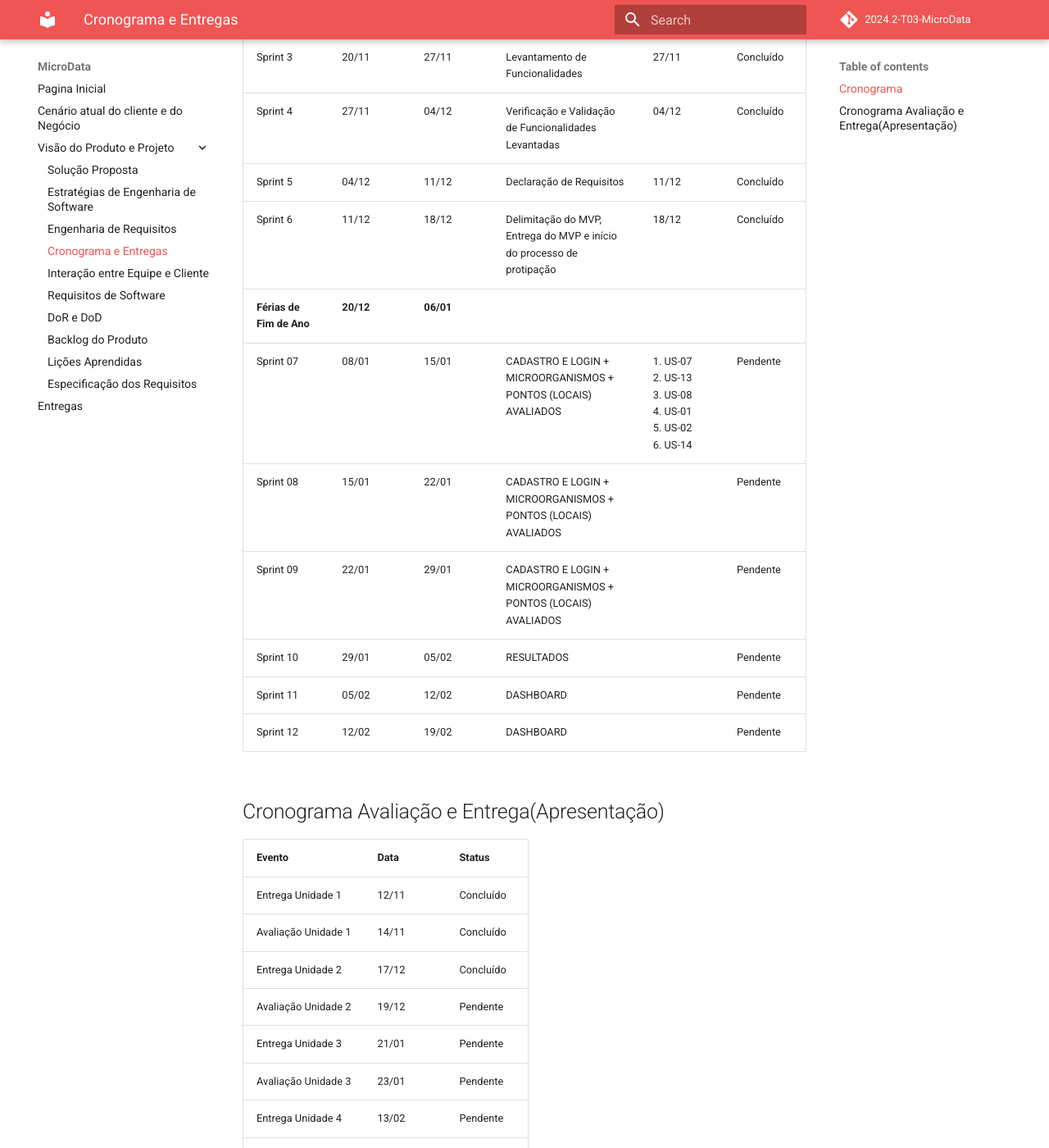
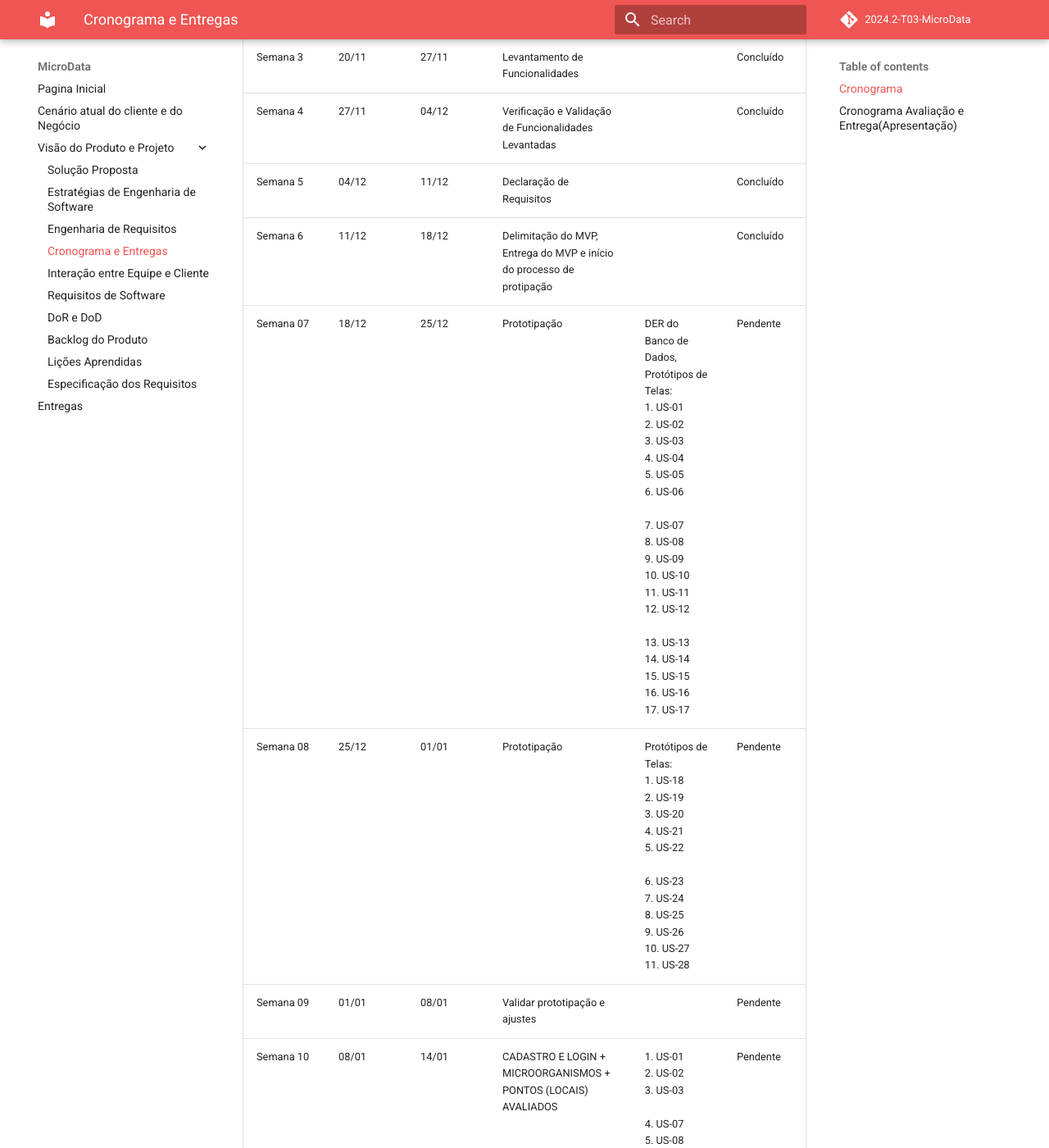
Before and after one commit to storch7/2024.2-T03-MicroData, an MkDocs documentation site: the page built from docs/visao_produto_projeto/cronograma.md, in a window 1280 px wide and 1400 px high, scrolled down 361 px. Shown: the whole window at 82% size. Built offline with MkDocs 1.6.1 and Material for MkDocs 9.7.7, drawn with Linux system fonts in a browser that asks for light colours; comment, search, counter and statistics services are not loaded; some of the changed text lies outside the part shown.

Commit message:
Restruturação do Cronograma

```diff
--- a/docs/visao_produto_projeto/cronograma.md
+++ b/docs/visao_produto_projeto/cronograma.md
@@ -2,24 +2,23 @@
 
 ## Cronograma
 
-| Sprints              | Início          | Fim            | Descrição                          | Entrega Prevista              | Status        |
+| Sprints              | Início          | Fim            | Descrição                          | Atividade              | Status        |
 |----------------------|-----------------|----------------|------------------------------------|-------------------------|---------------|
-| Sprint 1             | 06/11           | 13/11         | Primeiro Contato com o Cliente     | 06/11                   | Concluído     |
-| Sprint 2             | 13/11           | 20/11         | Ajuste de Documentação             | 13/11                   | Concluído     |
-| Sprint 3             | 20/11           | 27/11         |Levantamento de Funcionalidades     | 27/11                   | Concluído     |
-| Sprint 4             | 27/11           | 04/12         |Verificação e Validação de Funcionalidades Levantadas| 04/12       | Concluído      |
-| Sprint 5             | 04/12           | 11/12         |Declaração de Requisitos            |11/12                    | Concluído      |
-| Sprint 6             | 11/12           | 18/12         |Delimitação do MVP, Entrega do MVP e início do processo de protipação             |18/12                    | Concluído      |
-| **Férias de Fim de Ano** | **20/12**        | **06/01**|
-| Sprint 07            | 08/01           | 15/01         |CADASTRO E LOGIN + MICROORGANISMOS + PONTOS (LOCAIS) AVALIADOS  |1. US-07<br>2. US-13<br>3. US-08<br>4. US-01<br> 5. US-02<br> 6. US-14<br> |Pendente      |
-| Sprint 08            | 15/01           | 22/01         |CADASTRO E LOGIN + MICROORGANISMOS + PONTOS (LOCAIS) AVALIADOS        |   | Pendente      |
-| Sprint 09            | 22/01           | 29/01         |CADASTRO E LOGIN + MICROORGANISMOS + PONTOS (LOCAIS) AVALIADOS || Pendente      |
-| Sprint 10            | 29/01           | 05/02         |RESULTADOS                          || Pendente      |
-| Sprint 11            | 05/02           | 12/02         |DASHBOARD                          || Pendente      |
-| Sprint 12            | 12/02           | 19/02         |DASHBOARD                           |  | Pendente      |
-
-
-
+| Semana 1             | 06/11           | 13/11         | Primeiro Contato com o Cliente     |                   | Concluído     |
+| Semana 2             | 13/11           | 20/11         | Ajuste de Documentação             |                    | Concluído     |
+| Semana 3             | 20/11           | 27/11         |Levantamento de Funcionalidades     |                    | Concluído     |
+| Semana 4             | 27/11           | 04/12         |Verificação e Validação de Funcionalidades Levantadas|        | Concluído      |
+| Semana 5             | 04/12           | 11/12         |Declaração de Requisitos            |                    | Concluído      |
+| Semana 6             | 11/12           | 18/12         |Delimitação do MVP, Entrega do MVP e início do processo de protipação             |                | Concluído      |
+| Semana 07            | 18/12           | 25/12         | Prototipação | DER do Banco de Dados, Protótipos de Telas: <br>1. US-01<br>2. US-02<br>3. US-03<br>4. US-04<br>5. US-05<br>6. US-06<br><br>7. US-07<br>8. US-08<br>9. US-09<br>10. US-10<br>11. US-11<br>12. US-12<br><br>13. US-13<br>14. US-14<br>15. US-15<br>16. US-16<br>17. US-17<br> |Pendente      |
+| Semana 08            | 25/12           | 01/01         | Prototipação | Protótipos de Telas: <br>1. US-18<br>2. US-19<br>3. US-20<br>4. US-21<br>5. US-22<br><br>6. US-23<br>7. US-24<br>8. US-25<br>9. US-26<br>10. US-27<br>11. US-28 |Pendente
+| Semana 09            | 01/01           | 08/01         | Validar prototipação e ajustes |   | Pendente
+| Semana 10            | 08/01           | 14/01         |CADASTRO E LOGIN + MICROORGANISMOS + PONTOS (LOCAIS) AVALIADOS  |1. US-01<br>2. US-02<br>3. US-03<br><br>4. US-07<br>5. US-08<br>6. US-09<br><br><br>7. US-13<br> 8. US-14<br>9. US-15<br> |Pendente      |
+| Semana 11            | 14/01           | 22/01         |CADASTRO E LOGIN + MICROORGANISMOS + PONTOS (LOCAIS) AVALIADOS        |1. US-04<br>2. US-05<br>3. US-06<br><br>4. US-09<br> 5. US-10<br>6. US-11<br> 7. US-12<br><br>8. US-16<br>9. US-17  | Pendente      |
+| Semana 12            | 22/01           | 29/01         | RESULTADOS |1. US-18<br>2. US-19<br> 3. US-20<br> 4. US-21<br> 5. US-22<br>| Pendente      |
+| Semana 13            | 29/01           | 05/02         |DASHBOARD                        |1. US-23<br>2. US-24<br>3. US-25<br>4. US-26<br> 5. US-27<br> 6. US-28 | Pendente      |
+| Semana 14            | 05/02           | 12/02         |Testes de Aceitação e Ajustes Finais                || Pendente      |
+| Semana 15            | 12/02           | 19/02         |Entrega Final                           |  | Pendente      |
 
 
 
@@ -60,14 +58,60 @@ Todos os requisitos foram avaliados positivamente para cada critério do DoR, co
 
 ## Tabela de Requisitos Avaliados
 
-| **INDEX** | **Independente?** | **Valor especificado?** | **Esforço Estimado?** | **Tamanho Adequado?** | **Critérios Claros?** | **Protótipo Validado?** | **Status** |
-|-----------|-------------------|-------------------------|-----------------------|-----------------------|-----------------------|-------------------------|-----------|
-| **US-07** | ✅                 | ✅                       | ✅                     | ✅                     | ✅                     | pendente          |pendente         |
-| **US-13** | ✅                 | ✅                       | ✅                     | ✅                     |✅                      |pendente                       | pendente    |
-| **US-08** | ✅                 | ✅                       | ✅                     | ✅                     | ✅                     |pendente                       | pendente    |
-| **US-01** | ✅                 | ✅                       | ✅                     | ✅                     | ✅                     |pendente                        | pendente    |
-| **US-02** | ✅                 | ✅                       | ✅                     | ✅                     | ✅                     |pendente                        | pendente    |
-| **US-14** | ✅                 | ✅                       | ✅                     | ✅                     | ✅                     |pendente                        | Pendente     |
+### Entrega 1
+
+| **INDEX**  | **Independente?** | **Valor especificado?** | **Esforço Estimado?** | **Tamanho Adequado?** | **Critérios Claros?** | **Status** |
+|------------|--------------------|-------------------------|-----------------------|-----------------------|-----------------------|------------|
+| **US-01**  | ✅ | ✅ | ✅ | ✅ | ✅ | Pronto |
+| **US-02**  | ✅ | ✅ | ✅ | ✅ | ✅ | Pronto |
+| **US-03**  | ✅ | ✅ | ✅ | ✅ | ✅ | Pronto |
+| **US-07**  | ✅ | ✅ | ✅ | ✅ | ✅ | Pronto |
+| **US-08**  | ✅ | ✅ | ✅ | ✅ | ✅ | Pronto |
+| **US-09**  | ✅ | ✅ | ✅ | ✅ |  | Pendente |
+| **US-13**  | ✅ | ✅ | ✅ | ✅ | ✅ | Pronto |
+| **US-14**  | ✅ | ✅ | ✅ | ✅ | ✅ | Pronto |
+| **US-15**  | ✅ | ✅ | ✅ | ✅ |  | Pendente |
+
+---
+
+### Entrega 2
+
+| **INDEX**  | **Independente?** | **Valor especificado?** | **Esforço Estimado?** | **Tamanho Adequado?** | **Critérios Claros?** | **Status** |
+|------------|--------------------|-------------------------|-----------------------|-----------------------|-----------------------|------------|
+| **US-04**  | ✅ | ✅ | ✅ | ✅ | ✅ | Pronto |
+| **US-05**  | ✅ | ✅ | ✅ | ✅ | ✅ | Pronto |
+| **US-06**  | ✅ | ✅ | ✅ | ✅ | ✅ | Pronto |
+| **US-09**  | ✅ | ✅ |  |  |  | Pendente |
+| **US-10**  | ✅ | ✅ |  |  |  | Pendente |
+| **US-11**  | ✅ | ✅ |  |  |  | Pendente |
+| **US-12**  | ✅ | ✅ |  |  |  | Pendente |
+| **US-16**  | ✅ | ✅ |  |  |  | Pendente |
+| **US-17**  | ✅ | ✅ |  |  |  | Pendente |
+
+---
+
+### Entrega 3
+
+| **INDEX**  | **Independente?** | **Valor especificado?** | **Esforço Estimado?** | **Tamanho Adequado?** | **Critérios Claros?** | **Status** |
+|------------|--------------------|-------------------------|-----------------------|-----------------------|-----------------------|------------|
+| **US-18**  | ✅ | ✅ |  |  |  | Pendente |
+| **US-19**  | ✅ | ✅ |  |  |  | Pendente |
+| **US-20**  | ✅ | ✅ |  |  |  | Pendente |
+| **US-21**  | ✅ | ✅ |  |  |  | Pendente |
+| **US-22**  | ✅ | ✅ |  |  |  | Pendente |
+
+---
+
+### Entrega 4
+
+| **INDEX**  | **Independente?** | **Valor especificado?** | **Esforço Estimado?** | **Tamanho Adequado?** | **Critérios Claros?** | **Status** |
+|------------|--------------------|-------------------------|-----------------------|-----------------------|-----------------------|------------|
+| **US-23**  | ✅ | ✅ |  |  |  | Pendente |
+| **US-24**  | ✅ | ✅ |  |  |  | Pendente |
+| **US-25**  | ✅ | ✅ |  |  |  | Pendente |
+| **US-26**  | ✅ | ✅ |  |  |  | Pendente |
+| **US-27**  | ✅ | ✅ |  |  |  | Pendente |
+| **US-28**  | ✅ | ✅ |  |  |  | Pendente |
 
 ---
 
@@ -81,4 +125,5 @@ Todos os requisitos (User Stories) passaram pelos critérios do Definition of Re
 | **Data** | **Versão** | **Descrição** | **Autor** |
 | :--------: | :--------: | :--------:  | :--------: |
 |      15/11/2024      |      1.0      |      Criação do Cronograma       |     Rafael Matuda    |
-|      15/12/2024      |      1.1      |      Criação do Cronograma       |     Rafael Matuda    |
+|      19/12/2024      |      2.0      |      Restruturação do Cronograma       |     Breno Fernandes    |
+|      20/12/2024      |      2.1      |      Adição do Dor e Dod       |     Breno Fernandes    |
```
Also changed, not shown: other parts of docs/visao_produto_projeto/cronograma.md (+0 -1 lines).
